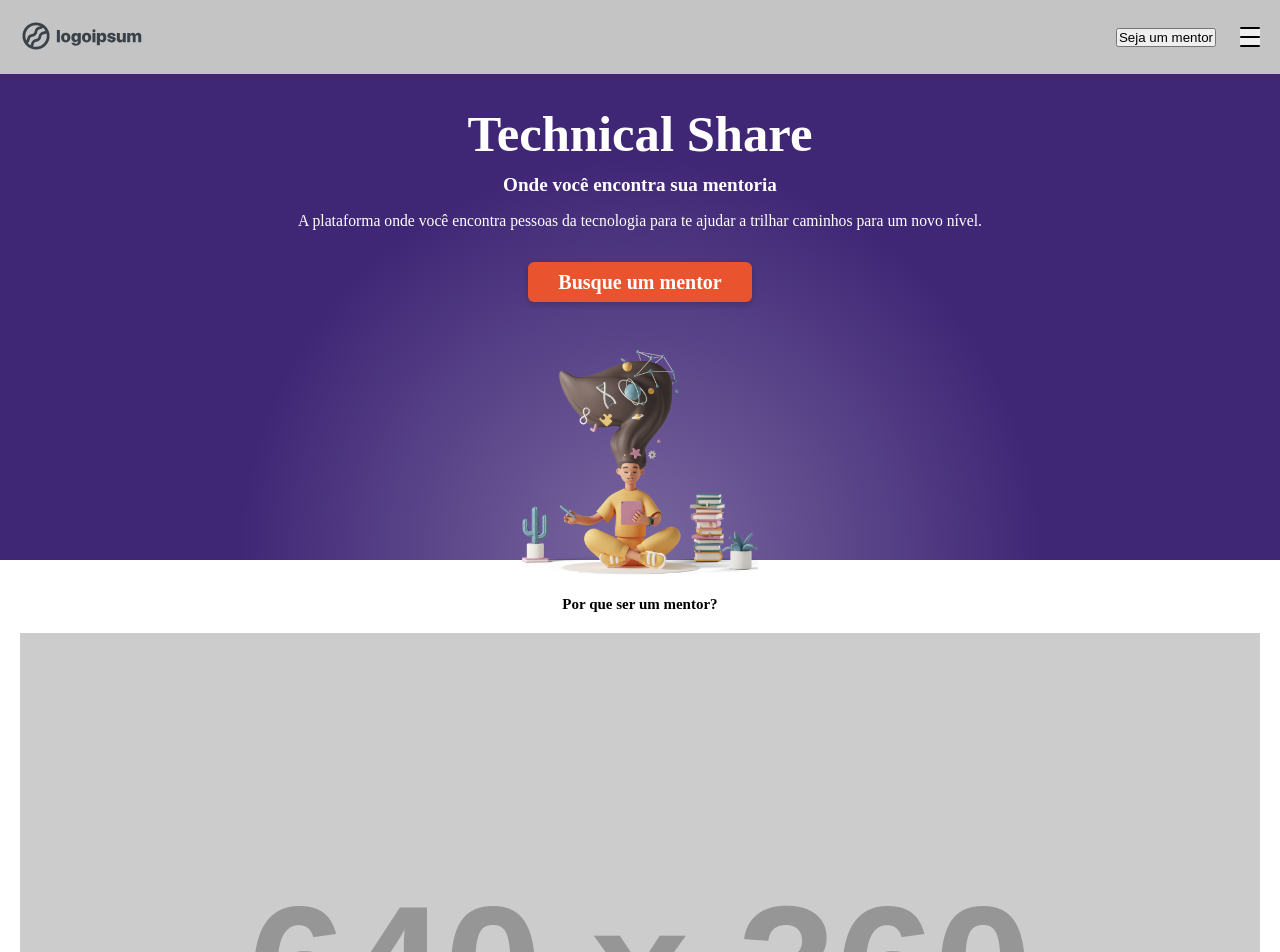
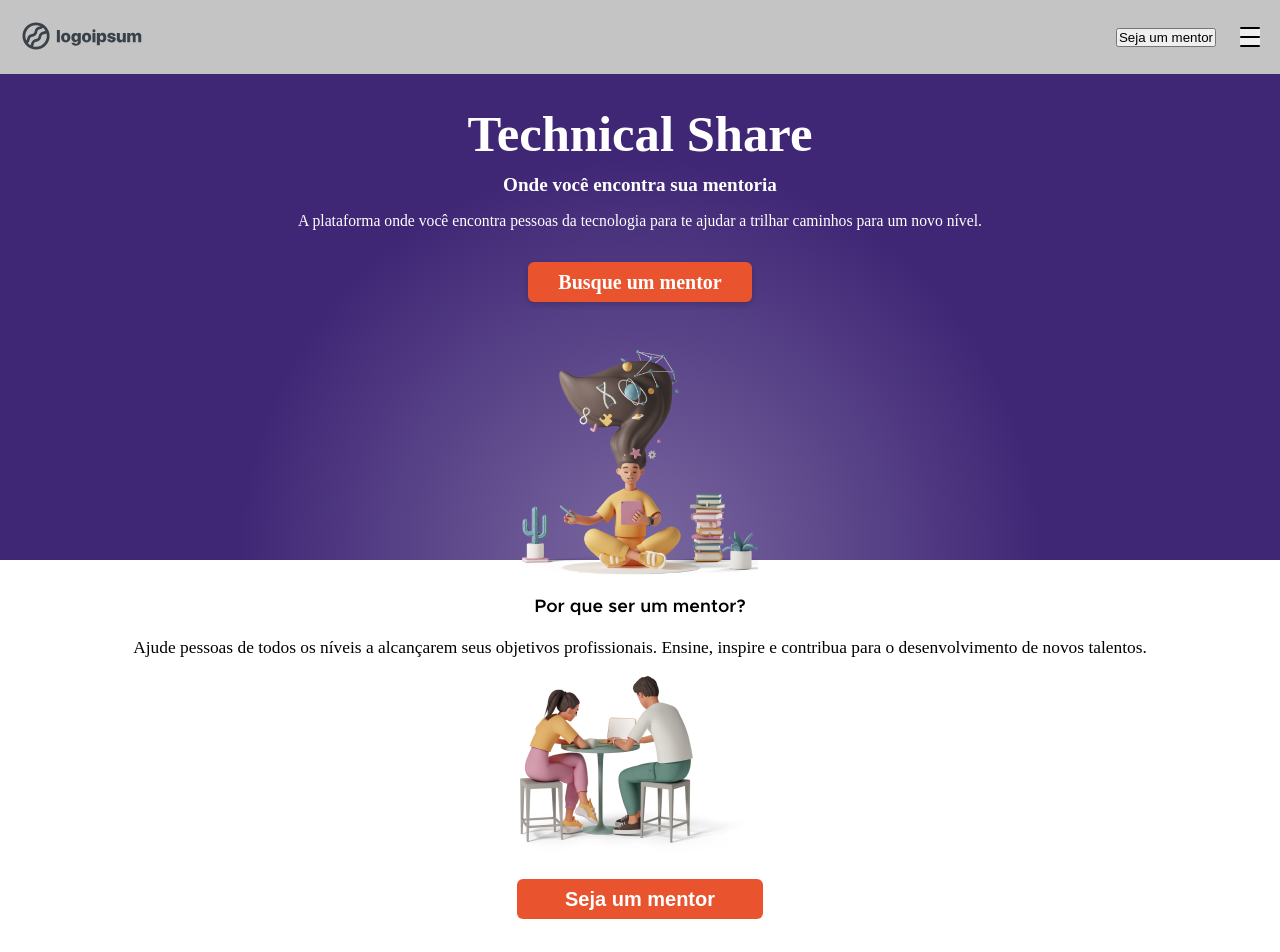
Before and after one commit to Hackathon-Fcamara/technical-share, a React (Create React App) app in the folder front-end/: page /home in a window 1280 px wide. Shown: the top 952 px of the page. Built offline with nearby package versions, Linux system fonts and the light colour scheme; the HTML template or start-up script is replaced by a standard one; a web font is replaced by a local one.

Commit message:
feat: aplica estilos componente BecomeMentor

```diff
--- a/front-end/src/components/BecomeMentor/index.js
+++ b/front-end/src/components/BecomeMentor/index.js
@@ -1,4 +1,5 @@
 import styles from "./styles.module.css";
+import illustration from "../../assets/images/image-becomeMentor-illustration.png";
 
 const {
   mentor__container,
@@ -15,19 +16,16 @@ export const BecomeMentor = () => {
       <div className={mentor__container}>
         <div className={mentor__wrapperFirst}>
           <img
-            src="http://via.placeholder.com/640x360"
+            src={illustration}
             alt="Ilustração sobre porque ser uma mentor da plataforma"
             className={mentor__pic}
           />
         </div>
         <h2 className={mentor__title}>Por que ser um mentor?</h2>
         <p className={mentor__text}>
-          Lorem ipsum, dolor sit amet consectetur adipisicing elit. Laborum
-          autem, error itaque quo doloribus porro? Officiis ducimus, quam quod
-          neque reprehenderit est odio commodi dignissimos similique corporis
-          voluptatibus labore nam.
+         Ajude pessoas de todos os níveis a alcançarem seus objetivos profissionais. Ensine, inspire e contribua para o desenvolvimento de novos talentos.
         </p>
-        <a href="/mentor">
+        <a href="/mentorPage">
           <input type="submit" value="Seja um mentor" className={mentor__ctaBtn}/>
         </a>
       </div>
--- a/front-end/src/components/BecomeMentor/styles.module.css
+++ b/front-end/src/components/BecomeMentor/styles.module.css
@@ -2,11 +2,12 @@
   max-width: calc(1440px - 3.2rem);
   margin: 0 auto;
   display: grid;
+  justify-items: center;
   grid-template-columns: 1fr;
   grid-template-areas:
     "title"
+    "text"
     "image"
-    "text"
     "button";
   padding: 2rem;
   row-gap: 2rem;
@@ -20,23 +21,51 @@
   grid-area: image;
 }
 
+.mentor__container a {
+  justify-self: center;
+  width: 100vw;
+  height: 100vh;
+  max-width: 24.6rem;
+  max-height: 4rem;
+}
+
 .mentor__pic {
   width: 100%;
 }
 
 .mentor__title {
+  color: var(--black);
   grid-area: title;
   text-align: center;
+  font-size: 1.8rem;
+  font-weight: 600;
+  font-style: normal;
+  line-height: 2.2rem;
 }
 
 .mentor__text {
   grid-area: text;
+  font-style: normal;
+  font-weight: 400;
+  font-size: var(--fs-textLg);
+  line-height: 1.8rem;
+  text-align: center;
 }
 
 .mentor__ctaBtn {
   grid-area: button;
-  width: 19.5rem;
-  justify-self: center;
+  width: 100%;
+  height: 100%;
+  max-height: 4rem;
+  max-width: 24.6rem;
+  background: var(--orange);
+  border: none;
+  border-radius: 0.6rem;
+  color: var(--white);
+  font-style: normal;
+  font-weight: 700;
+  font-size: var(--fs-btnSm);
+  line-height: 16px;
 }
 
 .mentor__ctaBtn:hover {
```
Also changed, not shown: front-end/src/assets/images/image-becomeMentor-illustration.png (added).
